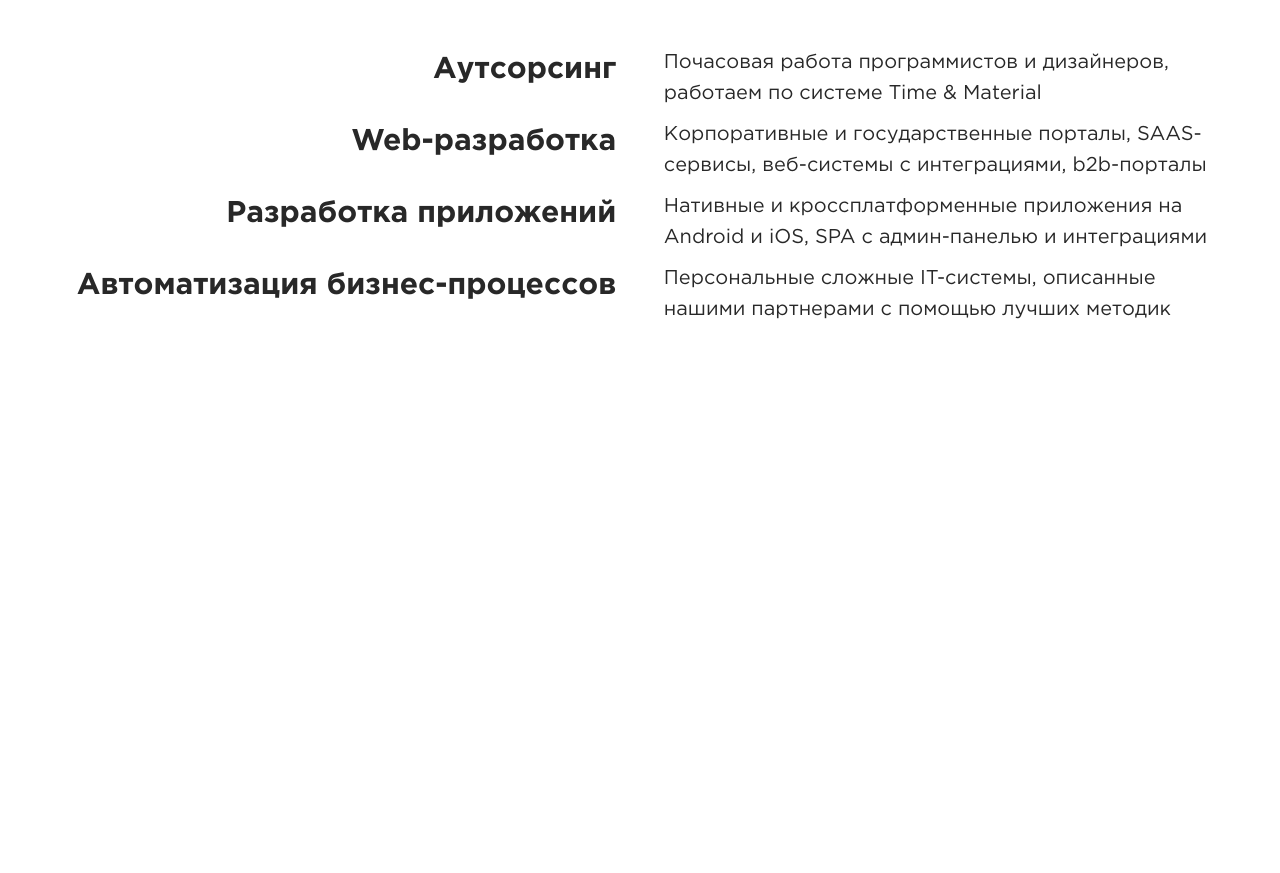
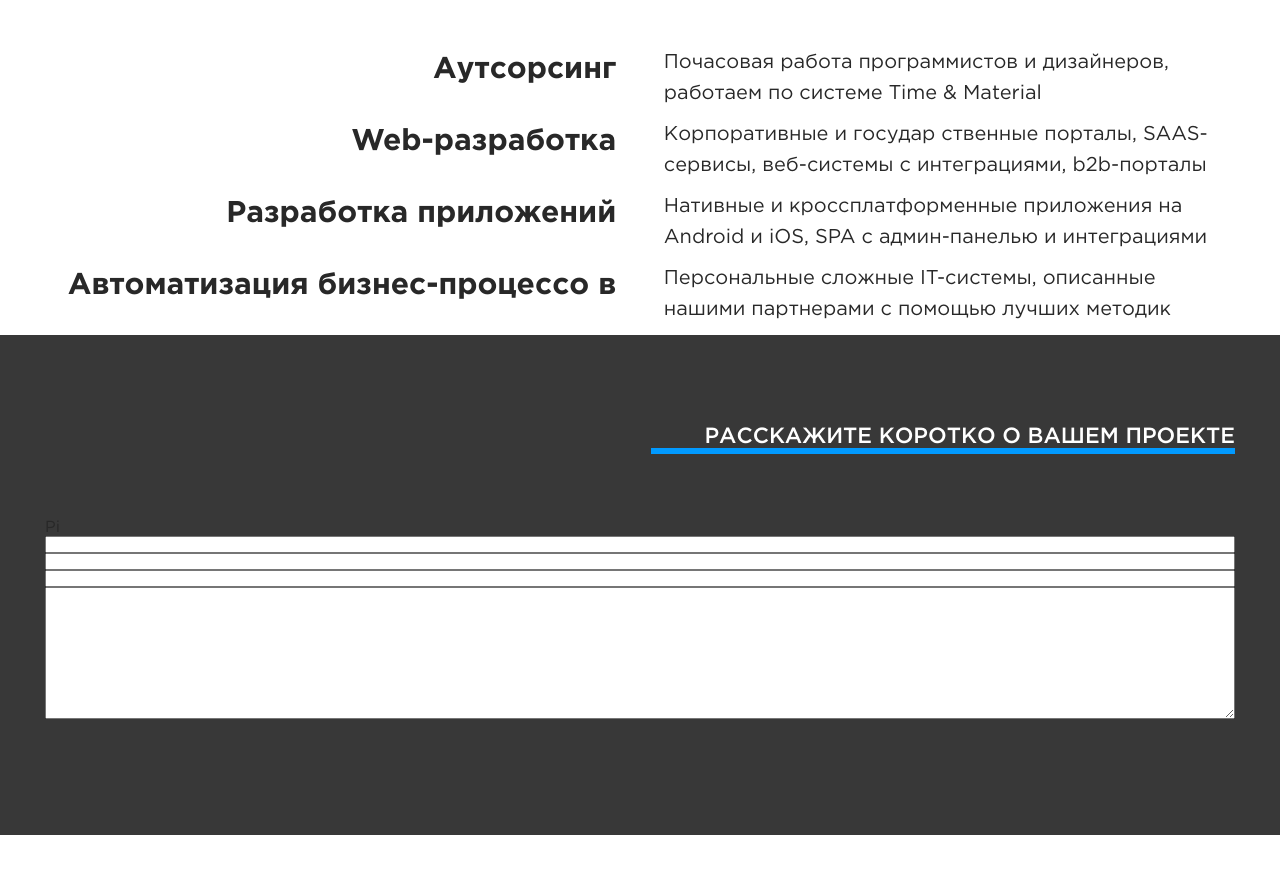
Before and after one commit to VladislavG123/Sailet, a plain HTML site: page index.html in a window 1280 px wide. Shown: the part 3409-4282 px from the top of the page. Drawn offline with Linux system fonts and the light colour scheme.

Commit message:
html of form

```diff
--- a/css/main-styles.css
+++ b/css/main-styles.css
@@ -217,13 +217,13 @@ h3 {
     margin: 0 auto;
 }
 
-#more-projects{
+#more-projects {
     width: 100%;
     height: 240px;
     background: #383838;
 }
 
-.project-item{
+.project-item {
     display: flex;
     justify-content: center;
     flex-direction: row;
@@ -231,27 +231,24 @@ h3 {
     height: 480px;
 }
 
-
-.project-title{
+.project-title {
     text-align: right;
     width: 500px;
 }
 
-.project-item:nth-child(2n){
+.project-item:nth-child(2n) {
     flex-direction: row-reverse;
 }
 
-
-.project-item:nth-child(2n) .project-title{
+.project-item:nth-child(2n) .project-title {
     text-align: left;
 }
 
-
-.project-item img{
+.project-item img {
     width: 590px;
 }
 
-#more-projects-container{
+#more-projects-container {
     width: 1190px;
     height: 240px;
     margin: 0 auto;
@@ -260,12 +257,11 @@ h3 {
     align-items: center;
 }
 
-#more-projects-container h3{
+#more-projects-container h3 {
     width: 240px;
 }
 
-
-button{
+button {
     width: 185px;
     height: 60px;
     background: #03a9f4;
@@ -275,33 +271,51 @@ button{
     transition: 1s;
 }
 
-button:hover{
+button:hover {
     transition: 1s;
     background: #049ee6;
 }
 
-#services{
+#services {
     width: 1190px;
     margin: 0 auto;
 }
 
-#services-container{
+#services-container {
     display: flex;
     flex-direction: column;
     justify-content: space-between;
 }
 
-.service-item{
+.service-item {
     display: flex;
     flex-direction: row;
     justify-content: space-between;
     margin-bottom: 10px;
 }
 
-.service-item h2{
+.service-item h2 {
     text-align: right;
 }
 
-.service-item h2, .service-item h3{
+.service-item h2,
+.service-item h3 {
     width: 48%;
 }
+
+footer {
+    background: #383838;
+    height: 500px;
+}
+
+#footer-container {
+    padding: 25px 0;
+    width: 1190px;
+    margin: 0 auto;
+}
+
+#footer-container form {
+    display: flex;
+    flex-direction: column;
+    justify-content: space-around;
+}
--- a/index.html
+++ b/index.html
@@ -155,23 +155,43 @@
             </div>
             <div class="service-item">
                 <h2>Web-разработка</h2>
-                <h3>Корпоративные и государственные порталы, SAAS-сервисы, веб-системы с интеграциями, b2b-порталы</h3>
+                <h3>Корпоративные и государ ственные порталы, SAAS-сервисы, веб-системы с интеграциями, b2b-порталы</h3>
             </div>
             <div class="service-item">
                 <h2>Разработка приложений</h2>
                 <h3>Нативные и кроссплатформенные приложения на Android и iOS, SPA с админ-панелью и интеграциями</h3>
             </div>
             <div class="service-item">
-                <h2>Автоматизация бизнес-процессов</h2>
+                <h2>Автоматизация бизнес-процессо в</h2>
                 <h3>Персональные сложные IT-системы, описанные нашими партнерами с помощью лучших методик</h3>
             </div>
         </div>
     </div>
 
+    <footer>
+        <div id="footer-container">
+            <div class="title">
+                <div class="title-container">
+                    <h3 class="uppercase white-text">РАССКАЖИТЕ КОРОТКО О ВАШЕМ ПРОЕКТЕ</h3>
+                    <div class="line"></div>
+                </div>
+            </div>
+
+
+            <form action="/" method="post">
+                <label for="name">Pi</label>
+                <input name="name" type="text">
+                <input type="text">
+                <input type="phone">
+                <textarea name="" id="" cols="30" rows="10"></textarea>
+            </form>
+        </div>
+    </footer>
+
     <div class="empty" style="height: 100vh;">
 
     </div>
-
 </body>
 
+
 </html>
```
Also changed, not shown: img/LAMRt6ihVJw.jpg (added), img/logo-1.png (added), img/startup.png (added).
